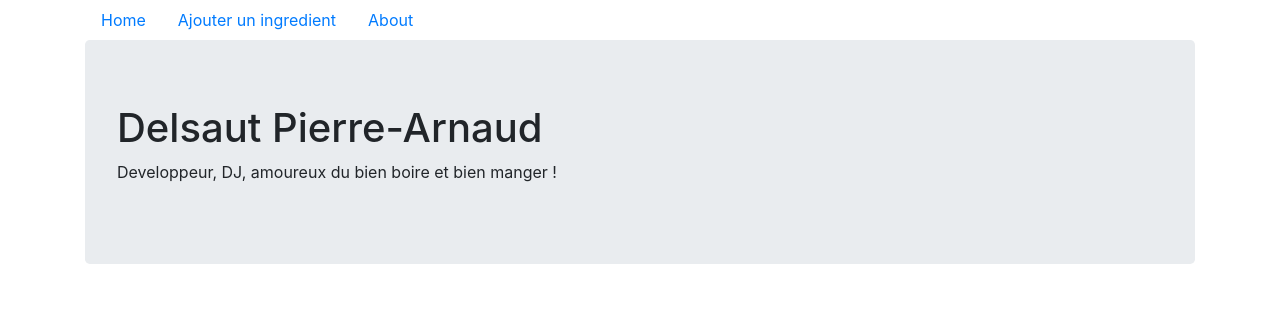
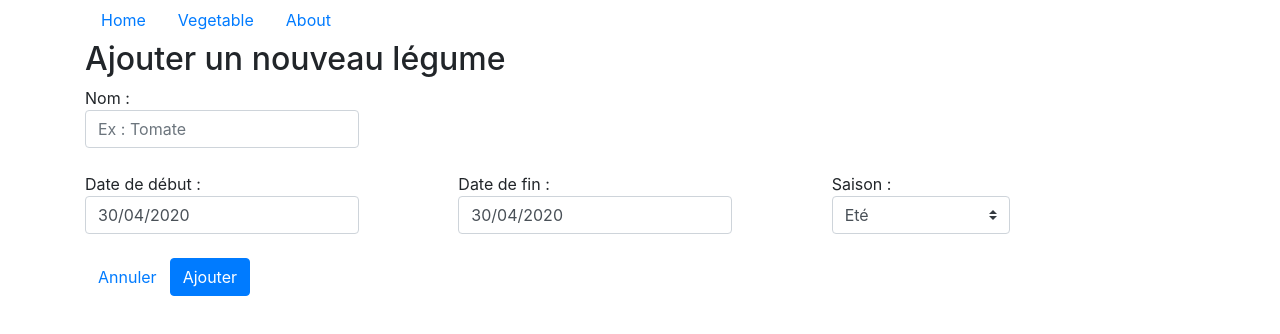
Before and after one commit to diplomegalo/WebTemplate, a React app in the folder Web/app/: page /vegetable in a window 1280 px wide. Shown: the top 334 px of the page. Built offline with nearby package versions, Linux system fonts and the light colour scheme.

Commit message:
add route behaviour + not found page

```diff
--- a/Web/app/src/components/App.tsx
+++ b/Web/app/src/components/App.tsx
@@ -1,46 +1,38 @@
 import React from "react";
-import Container from "react-bootstrap/esm/Container";
 import { hot } from "react-hot-loader/root";
 import Nav from "react-bootstrap/esm/Nav";
 import {
-    BrowserRouter,
-    Link,
     Switch,
     Route,
+    NavLink,
 } from "react-router-dom";
+import Vegetable from "components/Vegetable";
 import Home from "./Home";
-import AddVegetable from "./AddVegetable";
 import About from "./About";
+import NotFound from "./NotFound";
 
 const App = () => (
-    <Container>
-        <BrowserRouter>
+    <>
         <Nav>
             <Nav.Item>
-                    <Link className="nav-link" to="/">Home</Link>
+                <NavLink className="nav-link" activeClassName="active" exact to="/">Home</NavLink>
             </Nav.Item>
             <Nav.Item>
-                    <Link className="nav-link" to="/add-vegetable">Ajouter un ingredient</Link>
+                <NavLink className="nav-link" activeClassName="active" to="vegetable">Vegetable</NavLink>
             </Nav.Item>
             <Nav.Item>
-                    <Link className="nav-link" to="/about">About</Link>
+                <NavLink className="nav-link" activeClassName="active" to="about">About</NavLink>
             </Nav.Item>
         </Nav>
 
         <Switch>
-                <Route path="/add-vegetable">
-                    <AddVegetable />
-                </Route>
-                <Route path="/about">
-                    <About />
-                </Route>
-                <Route path="/">
-                    <Home />
-                </Route>
+            <Route path="/" exact component={Home} />
+            <Route path="/home" exact component={Home} />
+            <Route path="/about" component={About} />
+            <Route path="/vegetable" component={Vegetable} />
+            <Route component={NotFound} />
         </Switch>
-        </BrowserRouter>
-
-    </Container>
+    </>
 );
 
 export default hot(App);
--- /dev/null
+++ b/Web/app/src/components/NotFound.tsx
@@ -0,0 +1,11 @@
+import React from "react";
+import { Link } from "react-router-dom";
+
+export default () => (
+    <div>
+        <h2>Page Not Found</h2>
+        <p>
+            <Link to="/">Back to Home</Link>
+        </p>
+    </div>
+);
--- a/Web/app/src/components/AddVegetable.tsx
+++ b/Web/app/src/components/Vegetable.tsx
@@ -11,7 +11,7 @@ interface IVegetable {
     endDate: Date;
 }
 
-const AddVegetable = () =>
+const Vegetable = () =>
 {
     const dateFormat = "dd/MM/yyyy";
 
@@ -100,4 +100,4 @@ const AddVegetable = () =>
     );
 };
 
-export default AddVegetable;
+export default Vegetable;
--- a/Web/app/src/index.tsx
+++ b/Web/app/src/index.tsx
@@ -4,8 +4,21 @@ import App from "components/App";
 
 import "react-datepicker/dist/react-datepicker.css";
 import "./styles/app.css";
+import { BrowserRouter } from "react-router-dom";
+import Container from "react-bootstrap/esm/Container";
 
-ReactDOM.render(<App />, document.getElementById("root"));
+require("react-datepicker/dist/react-datepicker.css");
+require("./styles/app.css");
+
+
+ReactDOM.render(
+    <BrowserRouter>
+        <Container>
+            <App />
+        </Container>
+    </BrowserRouter>,
+    document.getElementById("root"),
+);
 
 if (module.hot)
 {
--- a/Web/app/webpack.config.js
+++ b/Web/app/webpack.config.js
@@ -31,7 +31,7 @@ const baseConfig = {
                 loader: "html-loader",
             },
             {
-                test: /\.css/,
+                test: /\.css$/i,
                 use: [MiniCssExtractPlugin.loader, "css-loader"],
             },
         ],
@@ -66,6 +66,7 @@ const devConfig = {
         contentBase: "./dist",
         hot: true,
         overlay: true,
+        historyApiFallback: true,
     },
     plugins: [
         new ForkTsCheckerWebpackPlugin({ eslint: true }),
```
Lines whose indentation alone changed are shown as unchanged.
